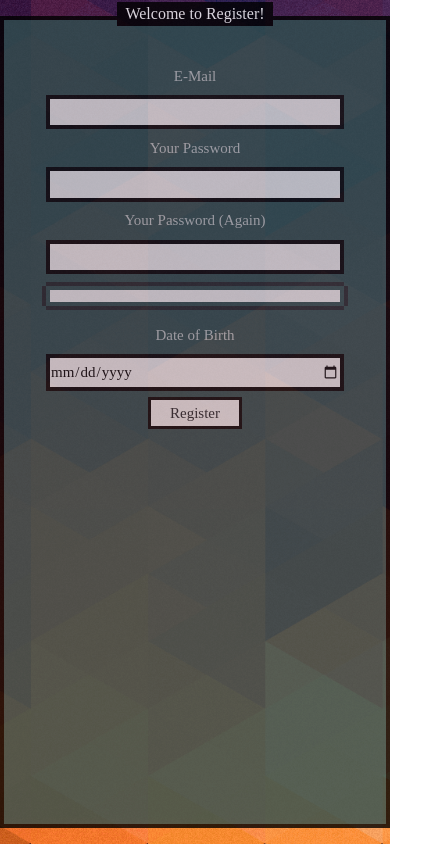
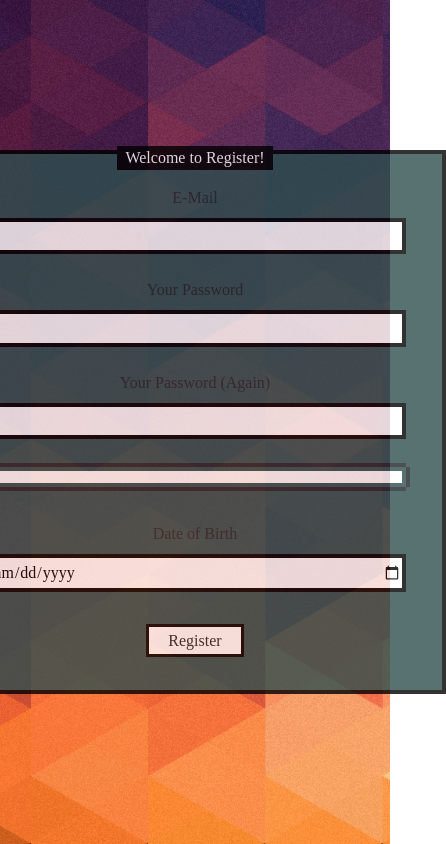
Before and after one commit to ahmet-furtun/chat-room-app, a React (Create React App) app: page /register in a window 390 px wide. Shown: the whole page, 446 px wide, since content can reach past the window. Built offline with nearby package versions, Linux system fonts and the light colour scheme.

Commit message:
RegisterPage's design finalized

```diff
--- a/src/components/app/app.component.tsx
+++ b/src/components/app/app.component.tsx
@@ -17,6 +17,7 @@ const App: FC = () => {
           <Route exact path="/" component={Home} />
           <Route exact path="/login" component={Login} />
           <Route exact path="/register" component={Register} />
+          <Route component={Home}/>
         </Switch>
       </Router>
     </div>
--- a/src/pages/register/register.page.css
+++ b/src/pages/register/register.page.css
@@ -1,23 +1,41 @@
-.container-register {
+ .container-register {
     height: 100vh;
-    margin: 0;
     background-image: url("../../images/background-login.png");
-    padding: 3% 18.4%;
 
     background-position: center;
     background-repeat: no-repeat;
     background-size: cover;
+
+    display: flex;
+    justify-content: center;
+    align-items: center;
   }
 
-  .item-holder {
-    margin: 2% 0;
+  #register-form-container{
+    background-color: darkslategray;
+    opacity: 0.8;
+    width: 90vh;
+
+    display: flex;
+    justify-content: center;
+    align-items: center;
+    flex-direction: column;
   }
 
-  .textbox-register {
+  #title {
+    background-color: black;
+    color: white;
+  }
+
+  .form-container{
+
+  }
+
+  .textbox-register{
     border: 0.3em solid black;
     font-family: "Press Start 2P", cursive;
     text-decoration: none;
-    width: 45.5%;
+    width: 50vh;
     padding: 0.5% 0;
   }
 
@@ -29,7 +47,7 @@
     border: 0.3em solid green;
     font-family: "Press Start 2P", cursive;
     text-decoration: none;
-    width: 45.5%;
+    width: 50vh;
     padding: 0.5% 0;
   }
 
@@ -41,12 +59,17 @@
     border: 0.3em solid red;
     font-family: "Press Start 2P", cursive;
     text-decoration: none;
-    width: 45.5%;
+    width: 50vh;
     padding: 0.5% 0;
   }
 
   .textbox-register-error:hover {
     border: 0.3em solid orangered;
+  }
+
+  #progress-register {
+    width: 50vh;
+    height: 20px;
   }
 
   .button-register-container {
@@ -85,68 +108,3 @@
     box-shadow: 0 0 0 black;
     transform: translate(0, 0);
   }
-
-  .options {
-    display: flex;
-    flex-direction: row;
-    justify-content: space-between;
-  }
-
-  #register-form-container {
-    padding: 3.8% 0;
-    font-size: 15px;
-  }
-
-  #title {
-    background-color: black;
-    color: white;
-  }
-
-  #progress-register {
-    width: 45.5%;
-    height: 20px;
-  }
-
-  #date-register {
-    width: 45.5%;
-  }
-
-  #label-register {
-    color: rgba(255, 255, 255, 0.747);
-  }
-
-  #register-form-container {
-    background-color: darkslategray;
-    opacity: 0.8;
-    height: 100%;
-  }
-
-  @media (max-width: 400px) {
-    .container-register {
-      padding: 4% 0;
-    }
-
-    .textbox-register {
-      width: 78%;
-    }
-    #progress-register {
-      width: 78%;
-    }
-    #date-register {
-      width: 78%;
-    }
-  }
-  @media (min-width: 400px) and (max-width: 790px) {
-    .container-register {
-      padding: 4% 5%;
-    }
-    .textbox-register {
-      width: 60%;
-    }
-    #progress-register {
-      width: 60%;
-    }
-    #date-register {
-      width: 60%;
-    }
-  }
--- a/src/pages/register/register.page.tsx
+++ b/src/pages/register/register.page.tsx
@@ -108,10 +108,8 @@ const Register: FC = () => {
     event: React.MouseEvent<HTMLSpanElement, MouseEvent>
   ) => {
     if (isPasswordsMatch) {
-
       isPasswordsMatch = false;
     } else {
-
     }
   };
 
@@ -125,8 +123,7 @@ const Register: FC = () => {
           Welcome to Register!
         </p>
 
-        <div id="register-form-container">
-          <div className="item-holder">
+        <div className="form-container">
           <div className="nes-field">
             <label htmlFor="name_field" id="label-register">
               E-Mail
@@ -139,9 +136,7 @@ const Register: FC = () => {
               }}
             ></input>
           </div>
-          </div>
-
-          <div className="item-holder">
+          <br />
           <div className="nes-field">
             <label htmlFor="password_field" id="label-register">
               Your Password
@@ -149,16 +144,10 @@ const Register: FC = () => {
             <input
               type="password"
               className={passClass}
-                onChange={(e) =>
-                  progressCheck(
-                    e
-                  )
-                }
+              onChange={(e) => progressCheck(e)}
             ></input>
           </div>
-          </div>
-
-          <div className="item-holder">
+          <br />
           <div className="nes-field">
             <label htmlFor="password_field" id="label-register">
               Your Password (Again)
@@ -171,9 +160,7 @@ const Register: FC = () => {
               }
             ></input>
           </div>
-          </div>
-
-          <div className="item-holder">
+          <br />
           <div className="nes-field">
             <progress
               className={progressStatus}
@@ -182,9 +169,7 @@ const Register: FC = () => {
               max="100"
             ></progress>
           </div>
-          </div>
-
-          <div className="item-holder">
+          <br />
           <div className="nes-field">
             <label id="label-register">Date of Birth</label>
             <input
@@ -193,8 +178,7 @@ const Register: FC = () => {
               id="date-register"
             ></input>
           </div>
-          </div>
-          <div className="item-holder">
+          <br />
           <div className="button-register-container">
             <span
               className="button-register nes-pointer"
@@ -208,7 +192,6 @@ const Register: FC = () => {
         </div>
       </div>
     </div>
-    </div>
   );
 };
 
```
Lines whose indentation alone changed are shown as unchanged.
